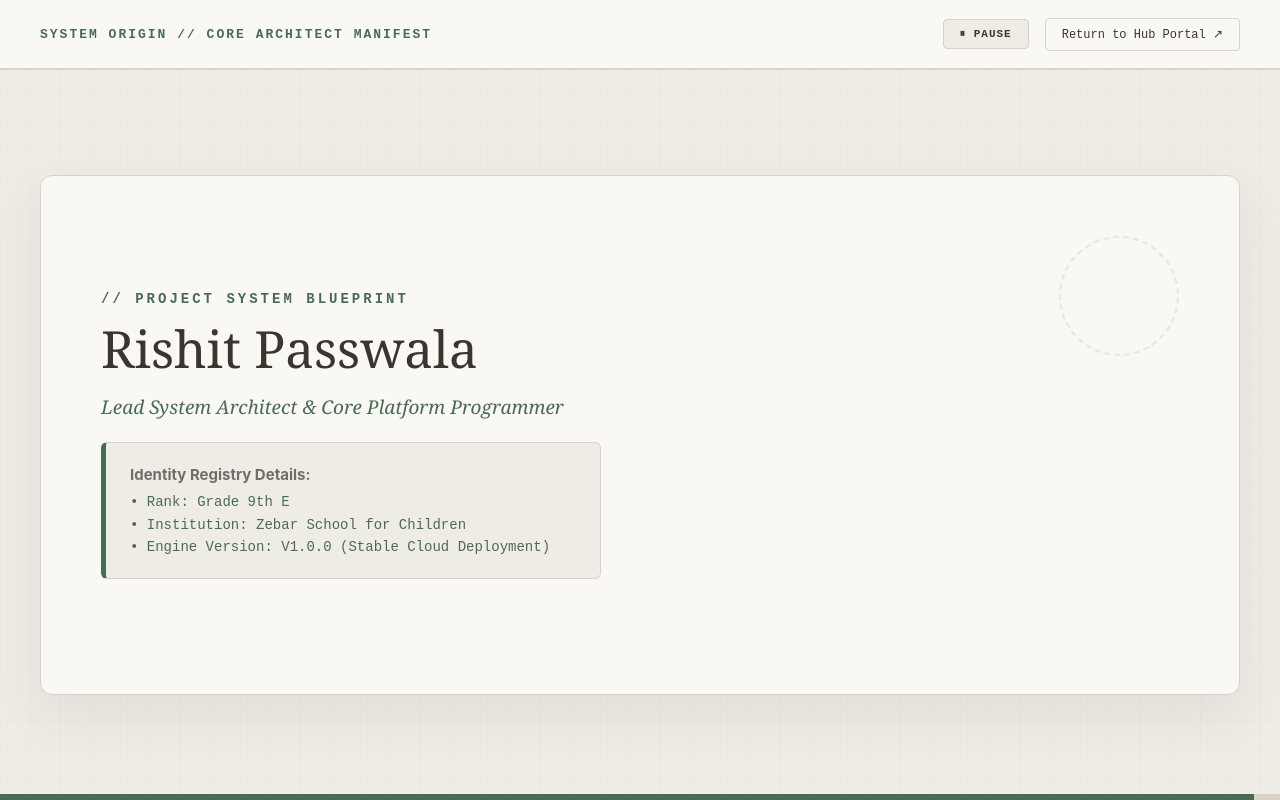
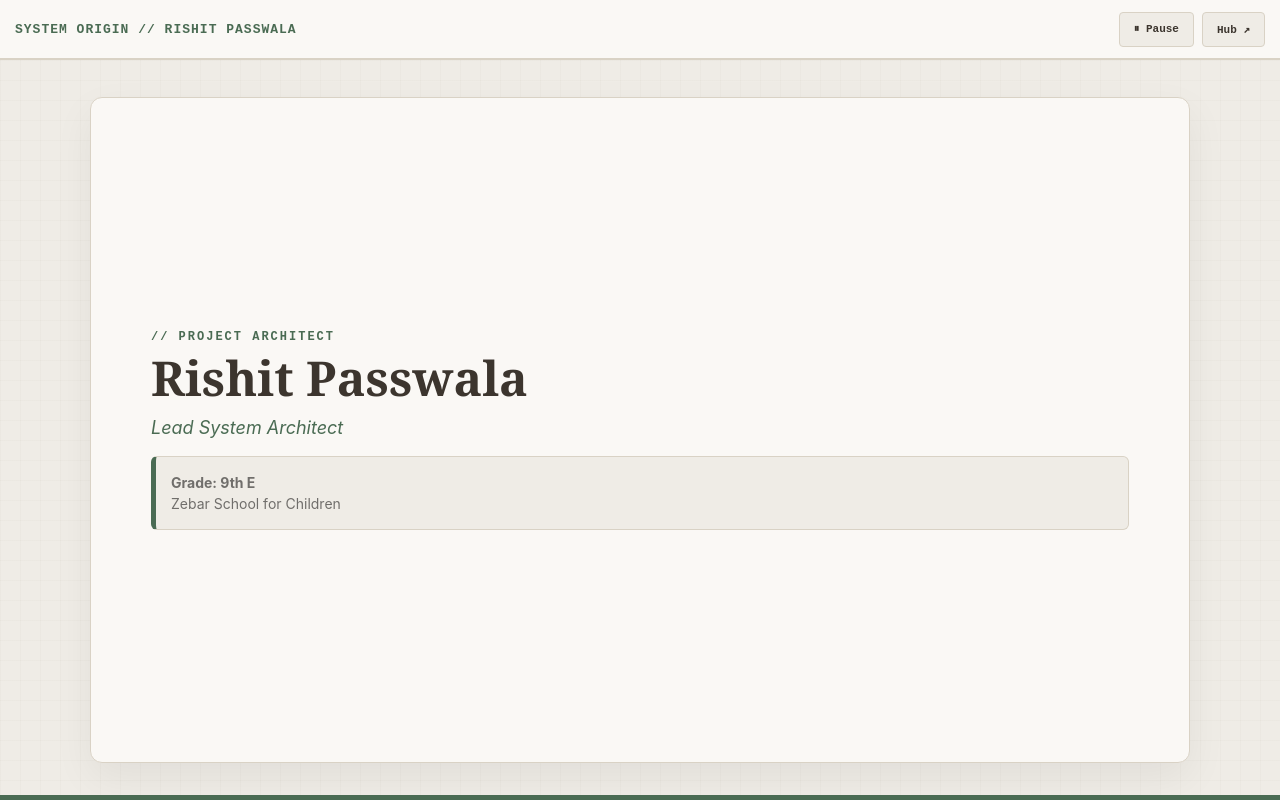
Before and after one commit to MIKODOF/academy-ledger, a website: page about_slides.html in a window 1280 px wide. Drawn offline with Linux system fonts and the light colour scheme.

Commit message:
Update about_slides.html

```diff
--- a/about_slides.html
+++ b/about_slides.html
@@ -2,7 +2,7 @@
 <html lang="en">
 <head>
   <meta charset="UTF-8">
-  <meta name="viewport" content="width=device-width, initial-scale=1.0">
+  <meta name="viewport" content="width=device-width, initial-scale=1.0, maximum-scale=1.0, user-scalable=no">
   <title>System Origin - Rishit Passwala</title>
   <style>
     :root {
@@ -10,16 +10,17 @@
       --card-paper: #FAF8F5;
       --border-tan: #D9D2C5;
       --accent-sage: #4A6B53;
+      --accent-glow: #649471;
       --ink-clay: #3C352E;
       --text-muted: #706E6B;
     }
 
-    * { box-sizing: border-box; margin: 0; padding: 0; }
+    * { box-sizing: border-box; margin: 0; padding: 0; touch-action: manipulation; }
 
     body {
       background-color: var(--bg-cream);
       color: var(--ink-clay);
-      font-family: -apple-system, BlinkMacSystemFont, "Segoe UI", Roboto, sans-serif;
+      font-family: -apple-system, system-ui, sans-serif;
       overflow: hidden;
       height: 100vh;
       width: 100vw;
@@ -33,65 +34,50 @@
       background-image:
         linear-gradient(to right, rgba(140, 133, 123, 0.04) 1px, transparent 1px),
         linear-gradient(to bottom, rgba(140, 133, 123, 0.04) 1px, transparent 1px);
-      background-size: 30px 30px;
+      background-size: 20px 20px;
       z-index: 1;
     }
 
     .deck-header {
       width: 100%;
-      height: 70px;
+      height: 60px;
       background: var(--card-paper);
       border-bottom: 2px solid var(--border-tan);
       display: flex;
       align-items: center;
       justify-content: space-between;
-      padding: 0 40px;
+      padding: 0 15px;
       z-index: 10;
     }
 
     .header-title {
       font-family: monospace;
-      font-size: 13px;
+      font-size: 10px;
       font-weight: bold;
-      letter-spacing: 2px;
+      letter-spacing: 1px;
       color: var(--accent-sage);
+      white-space: nowrap;
+      overflow: hidden;
+      text-overflow: ellipsis;
     }
 
-    .controls-group {
-      display: flex;
-      align-items: center;
-      gap: 16px;
-    }
+    .controls-group { display: flex; gap: 8px; }
 
-    .btn-control {
+    /* Touch-Friendly Controls */
+    .btn-control, .btn-exit {
       background: var(--bg-cream);
       border: 1px solid var(--border-tan);
       color: var(--ink-clay);
-      padding: 8px 16px;
+      padding: 10px 14px; /* Larger tap target */
       font-size: 11px;
       font-family: monospace;
       font-weight: bold;
-      letter-spacing: 1px;
-      text-transform: uppercase;
       border-radius: 4px;
-      cursor: pointer;
-      transition: transform 0.3s cubic-bezier(0.175, 0.885, 0.32, 1.275), background 0.2s ease;
+      text-decoration: none;
+      white-space: nowrap;
     }
-    .btn-control:hover { transform: scale(1.05); background: white; }
+
     .btn-control.paused-state { background: #AA6C39; color: white; border-color: #AA6C39; }
-
-    .btn-exit {
-      background: transparent;
-      border: 1px solid var(--border-tan);
-      color: var(--ink-clay);
-      padding: 8px 16px;
-      font-size: 12px;
-      font-family: monospace;
-      text-decoration: none;
-      border-radius: 4px;
-      transition: all 0.3s ease;
-    }
-    .btn-exit:hover { background: var(--ink-clay); color: var(--card-paper); transform: translateY(-2px); }
 
     .deck-viewport {
       flex: 1;
@@ -100,205 +86,159 @@
       justify-content: center;
       position: relative;
       z-index: 5;
-      padding: 30px;
+      padding: 10px;
     }
 
-    /* PREMIUM CINEMATIC TRANSITION EFFECT */
+    /* ENLARGED SLIDE SYSTEM */
     .slide {
       position: absolute;
-      width: 95%;
-      max-width: 1200px;
-      min-height: 520px;
+      width: 100%; /* Takes full width on mobile */
+      height: 90%;
+      max-width: 1100px;
       background: var(--card-paper);
       border: 1px solid var(--border-tan);
       border-radius: 12px;
-      padding: 50px 60px;
-      box-shadow: 0 20px 50px rgba(60, 53, 46, 0.08);
+      padding: 30px 20px;
+      box-shadow: 0 15px 40px rgba(0,0,0,0.06);
       display: flex;
       flex-direction: column;
       justify-content: center;
 
-      /* Hidden Initial State */
       opacity: 0;
-      filter: blur(10px);
-      transform: translateX(80px) scale(0.96);
+      clip-path: polygon(50% 50%, 50% 50%, 50% 50%, 50% 50%, 50% 50%, 50% 50%);
+      transform: scale(0.95);
       pointer-events: none;
-
-      /* Physics-based motion ease curve */
-      transition: opacity 0.8s cubic-bezier(0.25, 1, 0.5, 1),
-                  filter 0.8s cubic-bezier(0.25, 1, 0.5, 1),
-                  transform 0.8s cubic-bezier(0.25, 1, 0.5, 1);
+      transition: opacity 0.4s ease, clip-path 0.7s cubic-bezier(0.2, 1, 0.3, 1), transform 0.7s cubic-bezier(0.2, 1, 0.3, 1);
     }
 
-    /* Active Presentation Entering State */
     .slide.active {
       opacity: 1;
-      filter: blur(0px);
-      transform: translateX(0px) scale(1);
+      clip-path: polygon(50% -50%, 150% 0%, 150% 100%, 50% 150%, -50% 100%, -50% 0%);
+      transform: scale(1);
       pointer-events: auto;
     }
 
-    /* Exiting State (Slides out to the left gracefully) */
     .slide.exit-left {
       opacity: 0;
-      filter: blur(10px);
-      transform: translateX(-80px) scale(0.96);
+      transform: scale(1.05);
+      clip-path: polygon(50% 50%, 50% 50%, 50% 50%, 50% 50%, 50% 50%, 50% 50%);
     }
 
+    /* MOBILE-FIRST GRID */
     .split-layout {
       display: grid;
-      grid-template-columns: 1fr 1fr;
-      gap: 24px;
-      margin-top: 15px;
+      grid-template-columns: 1fr; /* Stacks on mobile */
+      gap: 15px;
+      margin-top: 10px;
+    }
+
+    @media (min-width: 768px) {
+      .split-layout { grid-template-columns: 1fr 1fr; } /* Side-by-side on Laptop */
+      .slide { padding: 50px 60px; width: 95%; }
+      .header-title { font-size: 13px; }
     }
 
     .interactive-card {
       background: var(--bg-cream);
       border: 1px solid var(--border-tan);
       border-left: 5px solid var(--accent-sage);
-      padding: 20px 24px;
+      padding: 15px;
       border-radius: 6px;
-      transition: transform 0.4s cubic-bezier(0.175, 0.885, 0.32, 1.275), box-shadow 0.3s ease;
-    }
-    .interactive-card:hover {
-      transform: translateY(-6px) scale(1.03);
-      box-shadow: 0 16px 32px rgba(74, 107, 83, 0.12);
     }
 
     .editorial-tag {
       font-family: monospace;
       font-weight: bold;
       color: var(--accent-sage);
-      letter-spacing: 3px;
-      text-transform: uppercase;
-      font-size: 14px;
-      margin-bottom: 12px;
-      display: block;
+      letter-spacing: 2px;
+      font-size: 12px;
+      margin-bottom: 8px;
     }
 
-    h1 {
-      font-family: Georgia, serif;
-      font-size: clamp(32px, 4vw, 52px);
-      font-weight: 400;
-      line-height: 1.15;
-      margin-bottom: 15px;
+    h1 { font-family: Georgia, serif; font-size: clamp(24px, 8vw, 48px); margin-bottom: 10px; line-height: 1.1; }
+    p { font-size: clamp(14px, 4vw, 18px); line-height: 1.5; color: var(--text-muted); }
+
+    /* RESPONSIVE LOGO */
+    .logo-container {
+        display: flex;
+        justify-content: center;
+        align-items: center;
+        margin-top: 15px;
     }
-
-    p { font-size: clamp(15px, 1.5vw, 19px); line-height: 1.55; color: var(--text-muted); max-width: 850px; }
-
-    .floating-gear {
-      position: absolute;
-      right: 60px;
-      top: 60px;
-      width: 120px;
-      height: 120px;
-      border: 2px dashed var(--border-tan);
-      border-radius: 50%;
-      animation: spinning 25s linear infinite;
-      opacity: 0.5;
-    }
-
-    @keyframes spinning { from { transform: rotate(0deg); } to { transform: rotate(360deg); } }
-
     .badge-frame {
-      width: 180px;
-      height: 180px;
+      width: clamp(120px, 30vw, 180px);
+      height: clamp(120px, 30vw, 180px);
       border-radius: 50%;
       border: 3px dashed var(--accent-sage);
-      padding: 6px;
+      padding: 5px;
+      background: white;
       display: flex;
       align-items: center;
       justify-content: center;
-      transition: transform 0.5s ease;
     }
-    .badge-frame:hover { transform: rotate(45deg) scale(1.08); }
-    .badge-frame img { width: 100%; height: 100%; object-fit: contain; border-radius: 50%; }
+    .badge-frame img { width: 90%; height: auto; object-fit: contain; }
 
-    .timeline-container { position: fixed; bottom: 0; left: 0; width: 100%; height: 6px; background: var(--border-tan); z-index: 10; }
-    .timeline-bar { height: 100%; width: 0%; background: var(--accent-sage); transition: width 0.1s linear; }
+    .timeline-container { position: fixed; bottom: 0; left: 0; width: 100%; height: 5px; background: var(--border-tan); z-index: 10; }
+    .timeline-bar { height: 100%; width: 0%; background: var(--accent-sage); }
   </style>
 </head>
 <body class="grid-bg">
 
   <header class="deck-header">
-    <div class="header-title">SYSTEM ORIGIN // CORE ARCHITECT MANIFEST</div>
+    <div class="header-title">SYSTEM ORIGIN // RISHIT PASSWALA</div>
     <div class="controls-group">
       <button id="playPauseBtn" class="btn-control">⏸ Pause</button>
-      <a href="index.html" class="btn-exit">Return to Hub Portal ↗</a>
+      <a href="index.html" class="btn-exit">Hub ↗</a>
     </div>
   </header>
 
   <div class="deck-viewport">
-
     <div class="slide active">
-      <div class="floating-gear"></div>
-      <span class="editorial-tag">// Project System Blueprint</span>
+      <span class="editorial-tag">// PROJECT ARCHITECT</span>
       <h1>Rishit Passwala</h1>
-      <p style="font-family: Georgia, serif; font-style: italic; color: var(--accent-sage); margin-bottom: 20px;">
-        Lead System Architect & Core Platform Programmer
-      </p>
-      <div class="interactive-card" style="max-width: 500px;">
-        <p style="font-size: 15px; font-weight: bold; margin-bottom: 5px;">Identity Registry Details:</p>
-        <div style="font-family: monospace; font-size: 14px; color: var(--accent-sage); line-height: 1.6;">
-          • Rank: Grade 9th E <br>
-          • Institution: Zebar School for Children <br>
-          • Engine Version: V1.0.0 (Stable Cloud Deployment)
-        </div>
+      <p style="font-style: italic; color: var(--accent-sage); margin-bottom: 15px;">Lead System Architect</p>
+      <div class="interactive-card">
+        <p style="font-size: 14px; font-weight: bold;">Grade: 9th E</p>
+        <p style="font-size: 14px;">Zebar School for Children</p>
       </div>
     </div>
 
     <div class="slide">
-      <span class="editorial-tag">// Dev Dossier</span>
+      <span class="editorial-tag">// DOSSIER</span>
       <h1>Meet the Creator</h1>
-      <p>I am a tech analyst and developer based out of Grade 9-E. Instead of writing basic layouts, my objective with this build was to challenge traditional network barriers and create complex automation tools optimized for everyday environments.</p>
-      <div style="display: flex; gap: 15px; margin-top: 30px;">
-        <div class="interactive-card"><b>Interface Design</b></div>
-        <div class="interactive-card"><b>API Deployment</b></div>
-        <div class="interactive-card"><b>Logic Engineering</b></div>
+      <p>Developer of the Academy Ledger Loop. Focused on creating real-time cloud synchronization for classroom management.</p>
+    </div>
+
+    <div class="slide">
+      <span class="editorial-tag">// TECH STACK</span>
+      <h1>Built with Node.js</h1>
+      <div class="split-layout">
+        <div class="interactive-card"><strong>Backend:</strong> Express API</div>
+        <div class="interactive-card"><strong>Cloud:</strong> Render Hosting</div>
       </div>
     </div>
 
     <div class="slide">
-      <span class="editorial-tag">// Structural Pipeline</span>
-      <h1>The Full-Stack Grid</h1>
-      <p>This standalone cross-device web app was engineered using completely clean, efficient structural components:</p>
-      <div class="split-layout">
-        <div class="interactive-card"><strong>Node.js & Express API</strong><p style="font-size: 13px; margin-top: 4px; color: var(--text-muted);">Handles routing mechanics and logs runtime operations instantly.</p></div>
-        <div class="interactive-card"><strong>Vanilla DOM Processing</strong><p style="font-size: 13px; margin-top: 4px; color: var(--text-muted);">Provides lightweight, dynamic page adjustments with zero external dependency.</p></div>
-        <div class="interactive-card"><strong>CSS Grid & Elastic Flex</strong><p style="font-size: 13px; margin-top: 4px; color: var(--text-muted);">Ensures full responsiveness across phones, tablets, or master projectors.</p></div>
-        <div class="interactive-card"><strong>Render Cloud Distribution</strong><p style="font-size: 13px; margin-top: 4px; color: var(--text-muted);">Runs 24/7 on global edge networks, meaning your computer never fries.</p></div>
-      </div>
+      <span class="editorial-tag">// INNOVATION</span>
+      <h1>Cloud Evolution</h1>
+      <p>Decentralized grading and doubt queues that stay online 24/7, regardless of local hardware status.</p>
     </div>
 
     <div class="slide">
-      <span class="editorial-tag">// Paradigm Shift</span>
-      <h1>Architectural Upgrades</h1>
-      <p>Why build this application? Traditional local networks crash when the host laptop closes. This system features absolute host-decentralization via cloud computing.</p>
-      <div class="interactive-card" style="margin-top: 24px;">
-        <p style="font-size: 16px; color: var(--accent-sage);"><b>Resulting Matrix:</b> Students submit evaluation answers and dispatch doubt tickets straight to cloud memory queues with absolute safety and lightning speed.</p>
-      </div>
+        <span class="editorial-tag">// INSTITUTION</span>
+        <h1>Zebar School</h1>
+        <div class="logo-container">
+            <div class="badge-frame">
+                <img src="logo.png" alt="Zebar Logo">
+            </div>
+        </div>
     </div>
 
     <div class="slide">
-      <div class="split-layout" style="align-items: center;">
-        <div>
-          <span class="editorial-tag">// Academy Foundation</span>
-          <h1>Zebar School<br>For Children</h1>
-          <p style="margin-top: 10px;">Proudly coded and executed by an active member of the Grade 9-E student body. This project represents the spirit of engineering and digital innovation cultivated inside Zebar School.</p>
-        </div>
-        <div style="display: flex; justify-content: center; align-items: center;">
-          <div class="badge-frame"><img src="logo.png" alt="Zebar School Logo"></div>
-        </div>
-      </div>
+      <span class="editorial-tag">// TERMINUS</span>
+      <h1>Thank You.</h1>
+      <p>System Genesis V1.0 Deployment successful.</p>
     </div>
-
-    <div class="slide">
-      <span class="editorial-tag">// Terminal Horizon</span>
-      <h1>Future Blueprints</h1>
-      <p>The system ledger is structured for modular upgrades. Upcoming network additions include permanently bound SQL relational databases and cloud analytics loops.</p>
-      <h2 style="font-family: Georgia, serif; font-weight: 400; margin-top: 35px; color: var(--accent-sage);">System Execution Complete. Thank You.</h2>
-    </div>
-
   </div>
 
   <div class="timeline-container"><div class="timeline-bar" id="progressFill"></div></div>
@@ -314,23 +254,17 @@
     let accumulatedTime = 0;
     let lastTickTime = Date.now();
 
+    // Auto-start enabled
+    const IDLE_THRESHOLD = 10000;
+    let lastInteractionTime = Date.now() - IDLE_THRESHOLD;
+
     function rotateSlides() {
-      // Add the exit transition class to the old slide
       slides[currentIdx].classList.add('exit-left');
       slides[currentIdx].classList.remove('active');
-
-      const oldIdx = currentIdx;
       currentIdx = (currentIdx + 1) % slides.length;
-
-      // Prep the incoming slide by stripping any old exit markers
       slides[currentIdx].classList.remove('exit-left');
       slides[currentIdx].classList.add('active');
-
-      // Completely clear out the old slide's positioning classes after transition ends
-      setTimeout(() => {
-        slides[oldIdx].classList.remove('exit-left');
-      }, 800);
-
+      setTimeout(() => { slides.forEach((s,i) => { if(i!==currentIdx) s.classList.remove('exit-left'); }); }, 800);
       accumulatedTime = 0;
     }
 
@@ -338,31 +272,33 @@
       const now = Date.now();
       const delta = now - lastTickTime;
       lastTickTime = now;
+      const timeSinceInteraction = now - lastInteractionTime;
 
-      if (!isPaused) {
+      if (!isPaused && timeSinceInteraction >= IDLE_THRESHOLD) {
         accumulatedTime += delta;
         const pct = Math.min((accumulatedTime / SLIDE_DURATION) * 100, 100);
-        progressBar.style.width = `${pct}%`;
-
-        if (accumulatedTime >= SLIDE_DURATION) {
-          rotateSlides();
-        }
+        progressBar.style.width = pct + "%";
+        if (accumulatedTime >= SLIDE_DURATION) rotateSlides();
+      } else {
+        progressBar.style.width = "0%";
       }
       requestAnimationFrame(runEngine);
     }
 
-    playPauseBtn.onclick = () => {
+    playPauseBtn.onclick = (e) => {
+      e.stopPropagation();
       isPaused = !isPaused;
-      if (isPaused) {
-        playPauseBtn.textContent = "▶ Play";
-        playPauseBtn.classList.add('paused-state');
-      } else {
-        playPauseBtn.textContent = "⏸ Pause";
-        playPauseBtn.classList.remove('paused-state');
-      }
+      playPauseBtn.textContent = isPaused ? "▶ Play" : "⏸ Pause";
+      playPauseBtn.classList.toggle('paused-state', isPaused);
+      if(!isPaused) lastInteractionTime = Date.now() - IDLE_THRESHOLD;
     };
 
-    // REMOVED INTERACTION OVERRIDES: Mouse moves will no longer pause or break your presentation loop!
+    function resetIdle() { lastInteractionTime = Date.now(); }
+    // Mobile Touch and Mouse Support
+    window.ontouchstart = resetIdle;
+    window.onmousemove = resetIdle;
+    window.onclick = resetIdle;
+
     lastTickTime = Date.now();
     requestAnimationFrame(runEngine);
   </script>
```
